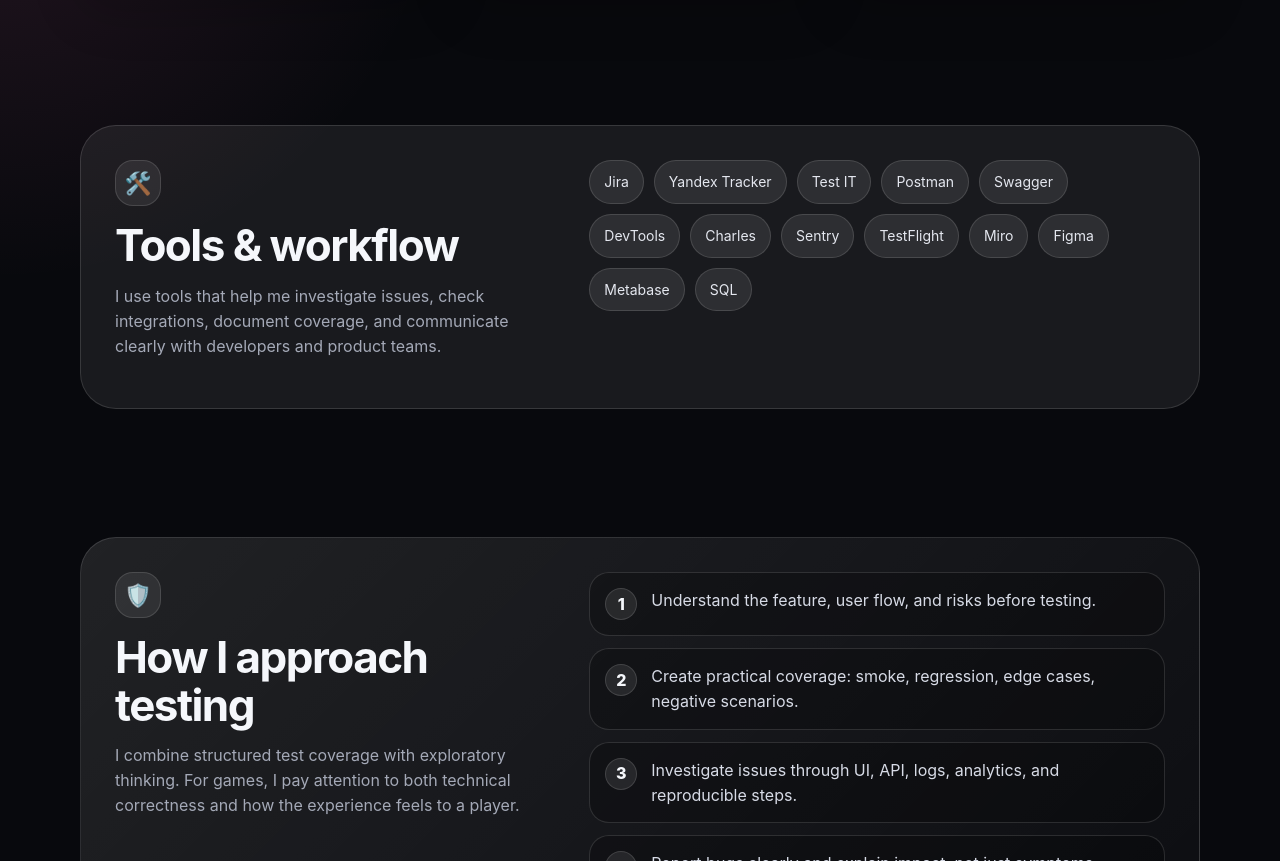
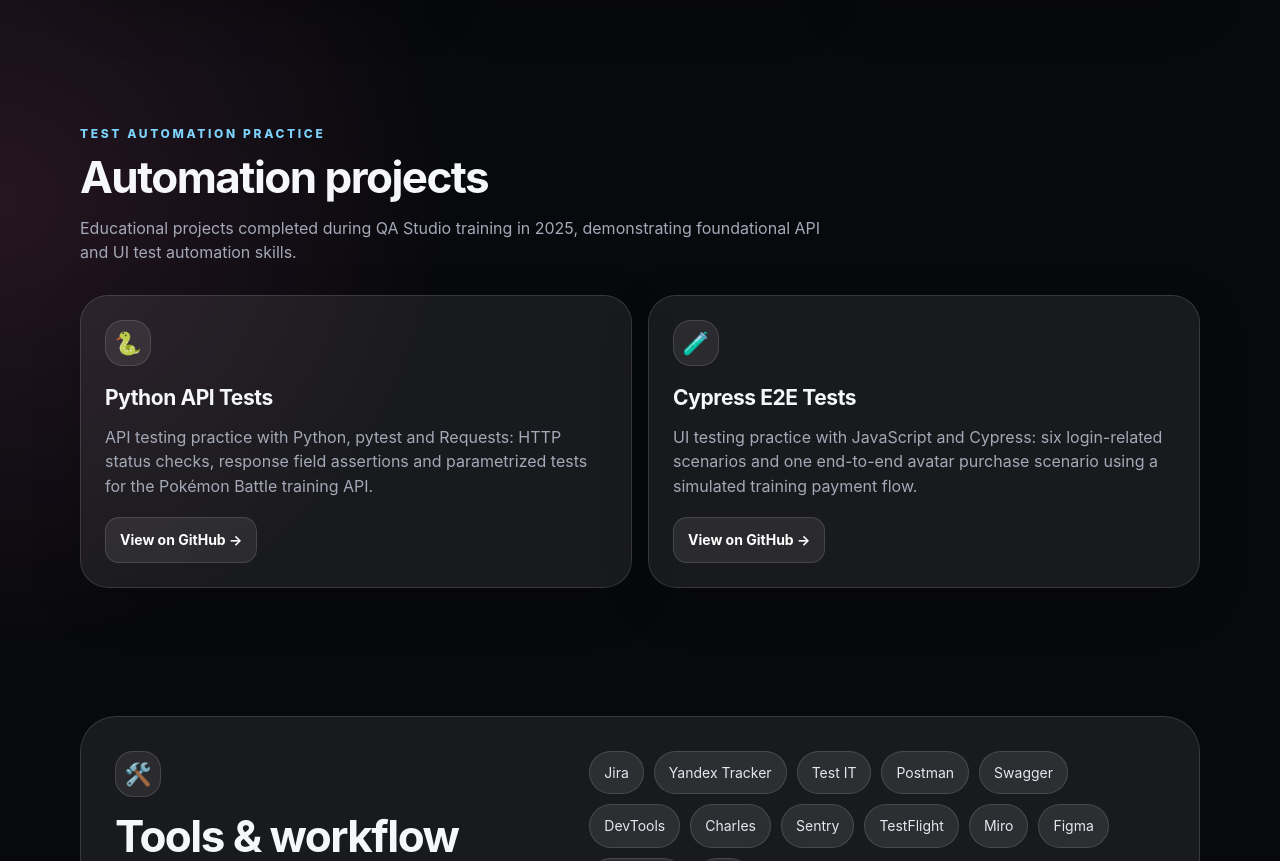
Before and after one commit to VitaliiSavonenko-QA/VitaliiSavonenko-QA.github.io, a plain HTML site: page index.html in a window 1280 px wide. Shown: the part 2893-3754 px from the top of the page. Drawn offline with Linux system fonts and the light colour scheme.

Commit message:
Add QA Studio automation practice projects to portfolio

```diff
--- a/index.html
+++ b/index.html
@@ -192,6 +192,32 @@
       </div>
     </section>
 
+    <section class="wrap section" id="automation">
+      <div class="section-head reveal">
+        <div class="section-kicker cyan">Test automation practice</div>
+        <h2 class="section-title">Automation projects</h2>
+        <p class="section-desc">
+          Educational projects completed during QA Studio training in 2025, demonstrating foundational API and UI test automation skills.
+        </p>
+      </div>
+
+      <div class="grid-2">
+        <article class="card artifact reveal">
+          <div class="stat-icon">🐍</div>
+          <h3>Python API Tests</h3>
+          <p>API testing practice with Python, pytest and Requests: HTTP status checks, response field assertions and parametrized tests for the Pokémon Battle training API.</p>
+          <a class="sample-link" href="https://github.com/VitaliiSavonenko-QA/python-api-tests" target="_blank" rel="noopener noreferrer">View on GitHub →</a>
+        </article>
+
+        <article class="card artifact reveal delay-1">
+          <div class="stat-icon">🧪</div>
+          <h3>Cypress E2E Tests</h3>
+          <p>UI testing practice with JavaScript and Cypress: six login-related scenarios and one end-to-end avatar purchase scenario using a simulated training payment flow.</p>
+          <a class="sample-link" href="https://github.com/VitaliiSavonenko-QA/cypress-e2e-tests" target="_blank" rel="noopener noreferrer">View on GitHub →</a>
+        </article>
+      </div>
+    </section>
+
     <section class="wrap section" id="tools">
       <div class="tools-box split reveal">
         <div>
```
